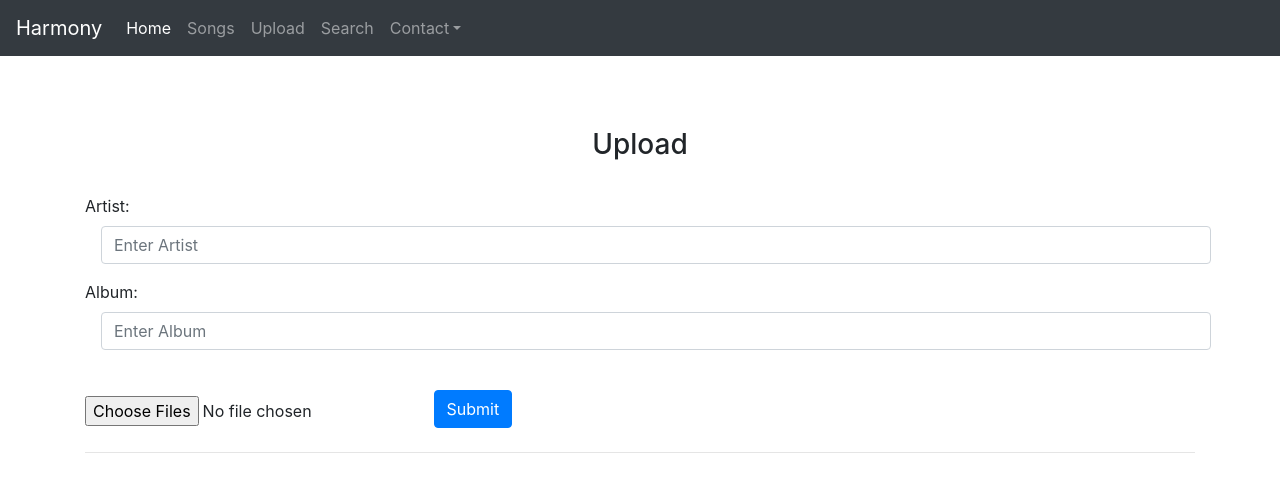
After one commit to adwiteeya3/py_harmony, a Flask app: page /upload in a window 1280 px wide. The commit adds this page. Shown: the top 492 px of the page. Run offline with Flask 2, Linux system fonts and the light colour scheme; some libraries are stand-ins or nearby versions.

Commit message:
commit_4 - upload functionality added

```diff
--- a/app.py
+++ b/app.py
@@ -1,4 +1,4 @@
-from flask import Flask, render_template
+from flask import Flask, render_template, request, redirect
 from flask_sqlalchemy import SQLAlchemy
 import sqlite3
 
@@ -19,12 +19,28 @@ class Songs(db.Model):
 
 @app.route('/')
 def index():
-    #songs = Songs.query.all()
+    songs = Songs.query.all()
     return render_template('index.html')
 
 @app.route('/songs')
 def songs():
     return render_template('songs.html')
 
+@app.route('/upload', methods=['GET','POST'])
+def upload():
+    if request.method == 'POST':
+        files= request.files.getlist('inputFile')
+        for file in files:
+            #song_title = request.form['title']
+            song_artist = request.form['artist']
+            song_album = request.form['album']
+            #file = Songs(title=file.filename, artist=file.filename, album=file.filename, data=file.read())
+            file = Songs(title=file.filename, artist=song_artist, album=song_album, data=file.read())
+            db.session.add(file)
+            db.session.commit()
+        return redirect('/songs')
+    return render_template('upload.html', msg='Please choose a file')
+
+
 if __name__ == "__main__":
     app.run(debug=True)
--- a/templates/base.html
+++ b/templates/base.html
@@ -4,15 +4,58 @@
 <head>
     <meta charset="UTF-8">
     <meta name="viewport" content="width=device-width, initial-scale=1.0">
-    <link rel="stylesheet" href="static/css/main.css">
+    <link rel="stylesheet" href="https://stackpath.bootstrapcdn.com/bootstrap/4.5.2/css/bootstrap.min.css"
+        integrity="sha384-JcKb8q3iqJ61gNV9KGb8thSsNjpSL0n8PARn9HuZOnIxN0hoP+VmmDGMN5t9UJ0Z" crossorigin="anonymous">
     {% block head %} {% endblock %}
 </head>
 
 <body>
+    <nav class="navbar navbar-expand-sm navbar-dark bg-dark">
+        <a class="navbar-brand" href="/">Harmony</a>
+        <button class="navbar-toggler" type="button" data-toggle="collapse" data-target="#navbarsExample03"
+            aria-controls="navbarsExample03" aria-expanded="false" aria-label="Toggle navigation">
+            <span class="navbar-toggler-icon"></span>
+        </button>
 
+        <div class="collapse navbar-collapse" id="navbarsExample03">
+            <ul class="navbar-nav mr-auto">
+                <li class="nav-item active">
+                    <a class="nav-link" href="/">Home <span class="sr-only">(current)</span></a>
+                </li>
+                <li class="nav-item">
+                    <a class="nav-link" href="/songs">Songs</a>
+                </li>
+                <li class="nav-item">
+                    <a class="nav-link" href="/upload">Upload</a>
+                </li>
+                <li class="nav-item">
+                    <a class="nav-link" href="/search">Search</a>
+                </li>
+                <li class="nav-item dropdown">
+                    <a class="nav-link dropdown-toggle" href="#" id="dropdown03" data-toggle="dropdown"
+                        aria-haspopup="true" aria-expanded="false">Contact</a>
+                    <div class="dropdown-menu" aria-labelledby="dropdown03">
+                        <a class="dropdown-item" href="https://github.com/adwiteeya3/py_harmony">Github-repo</a>
+                    </div>
+                </li>
+            </ul>
+        </div>
+    </nav>
+
+    <div class="container">
         {% block body %}
+        {% endblock %}
+    </div>
 
-        {% endblock %}
+    <script src="https://code.jquery.com/jquery-3.5.1.slim.min.js"
+        integrity="sha384-DfXdz2htPH0lsSSs5nCTpuj/zy4C+OGpamoFVy38MVBnE+IbbVYUew+OrCXaRkfj"
+        crossorigin="anonymous"></script>
+    <script src="https://cdn.jsdelivr.net/npm/popper.js@1.16.1/dist/umd/popper.min.js"
+        integrity="sha384-9/reFTGAW83EW2RDu2S0VKaIzap3H66lZH81PoYlFhbGU+6BZp6G7niu735Sk7lN"
+        crossorigin="anonymous"></script>
+    <script src="https://stackpath.bootstrapcdn.com/bootstrap/4.5.2/js/bootstrap.min.js"
+        integrity="sha384-B4gt1jrGC7Jh4AgTPSdUtOBvfO8shuf57BaghqFfPlYxofvL8/KUEfYiJOMMV+rV"
+        crossorigin="anonymous"></script>
 
 </body>
 
--- /dev/null
+++ b/templates/upload.html
@@ -0,0 +1,31 @@
+{% extends 'base.html' %}
+
+{% block body %}
+<br>
+<br>
+<br>
+
+<center> <h3>Upload</h3> </center>
+<form action='/upload' method='POST' enctype="multipart/form-data">
+    <label for="inputFile">  </label>
+    <br>
+    <div class="form-group">
+        <label>Artist: </label>
+        <input class="form-control mx-sm-3" type="text" name='artist' id='artist' placeholder="Enter Artist">
+    </div>
+
+    <div class="form-group">
+        <label>Album:  </label>
+        <input class="form-control mx-sm-3" type="text" name='album' id='album' placeholder="Enter Album">
+    </div>
+
+    <br>
+    <input type="file" name="inputFile" multiple=True autocomplete="off" required>
+<button type='submit' class="btn btn-primary mb-2">Submit</button>
+</form>
+
+<hr>
+
+
+
+{% endblock %}
```
Also changed, not shown: templates/index.html (+20 -5 lines), templates/songs.html (+61 -0 lines).
